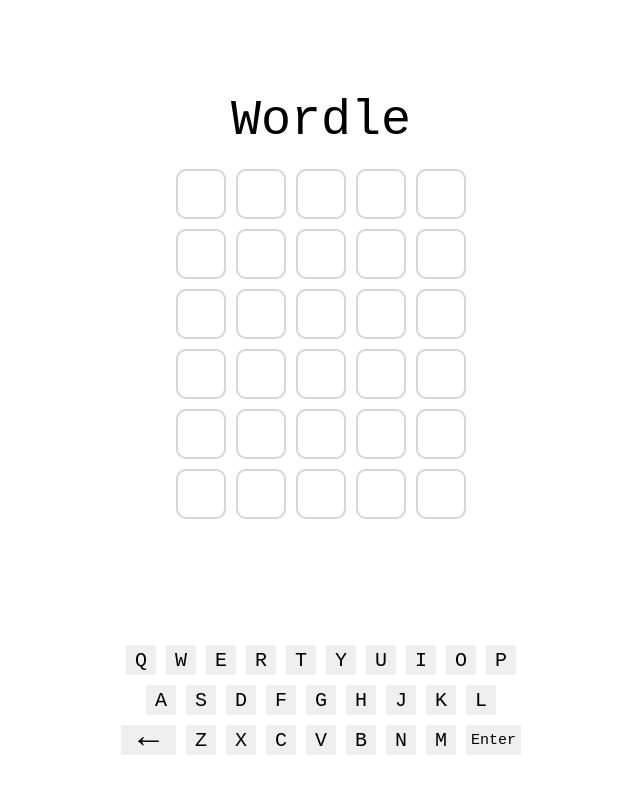
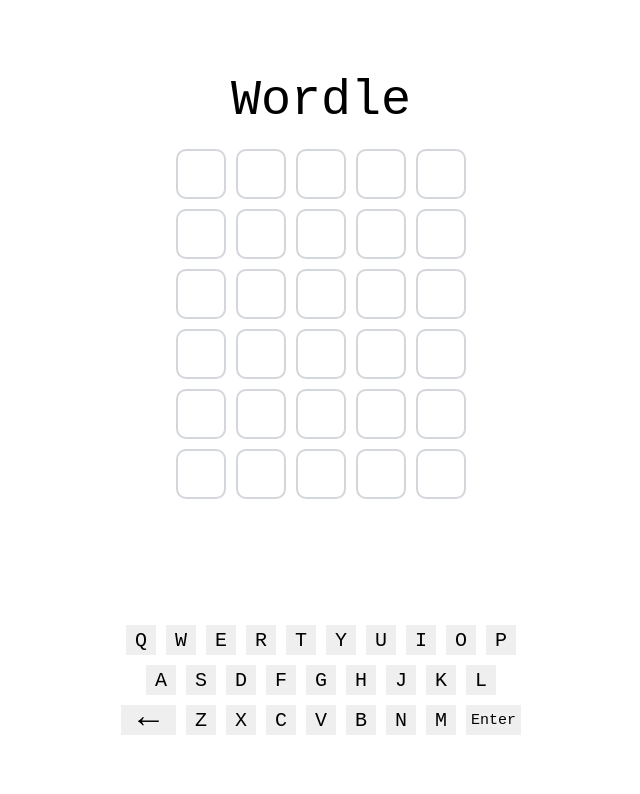
Before and after one commit to leungsekyu/Frontend-Masters-Wordle, a plain HTML site: page index.html in a window 1280 px wide. Shown: the whole page, without its empty margins (319-959 px from the left). Drawn offline with Linux system fonts and the light colour scheme; no server answers.

Commit message:
Update styles.css

```diff
--- a/styles.css
+++ b/styles.css
@@ -12,14 +12,14 @@ body {
   display: grid;
   justify-content: center;
   align-items: center;
-  height: 75vh;
+  height: 70vh;
 }
 
 .page-lower {
   display: grid;
   justify-content: center;
   align-items: center;
-  height: 25vh;
+  height: 30vh;
 }
 
 .game {
```
